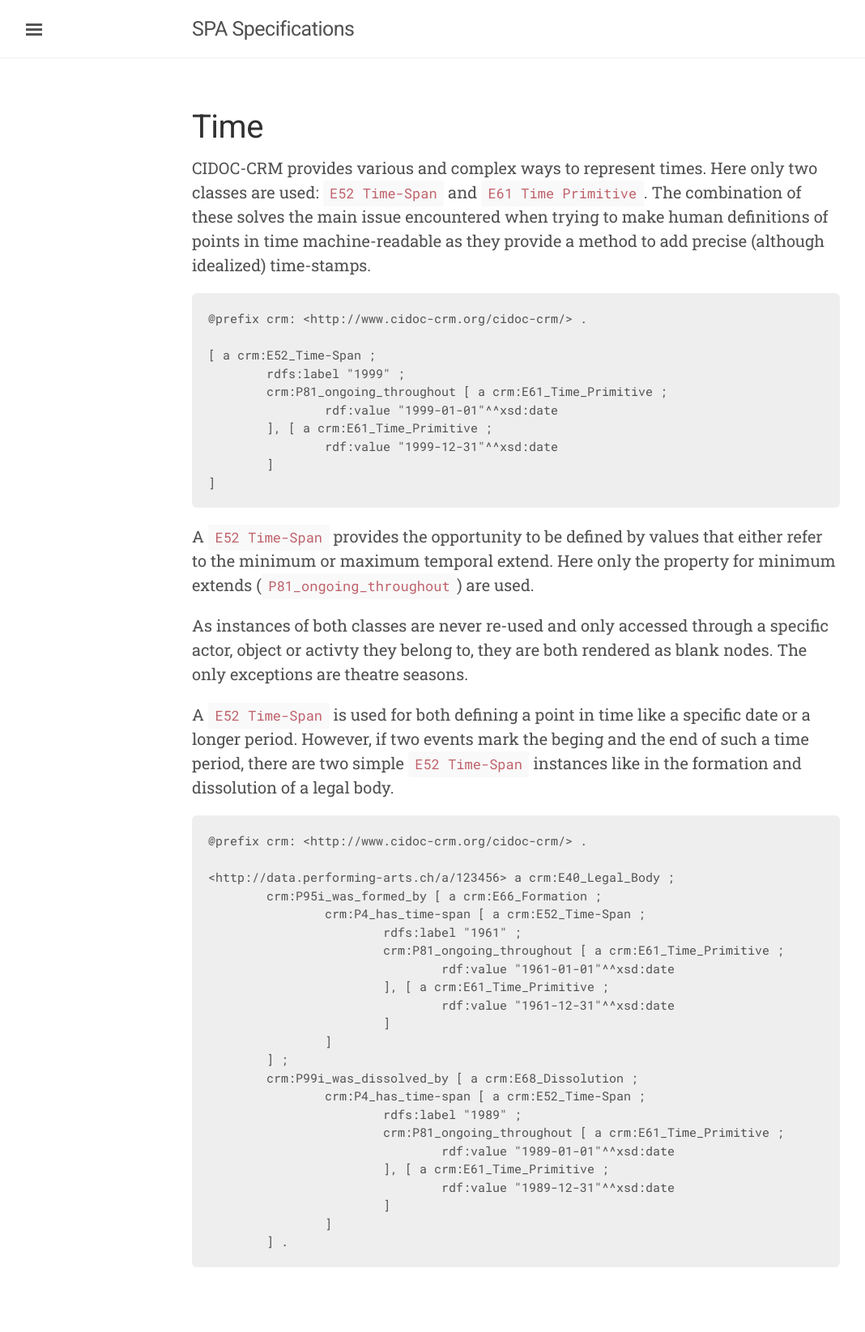
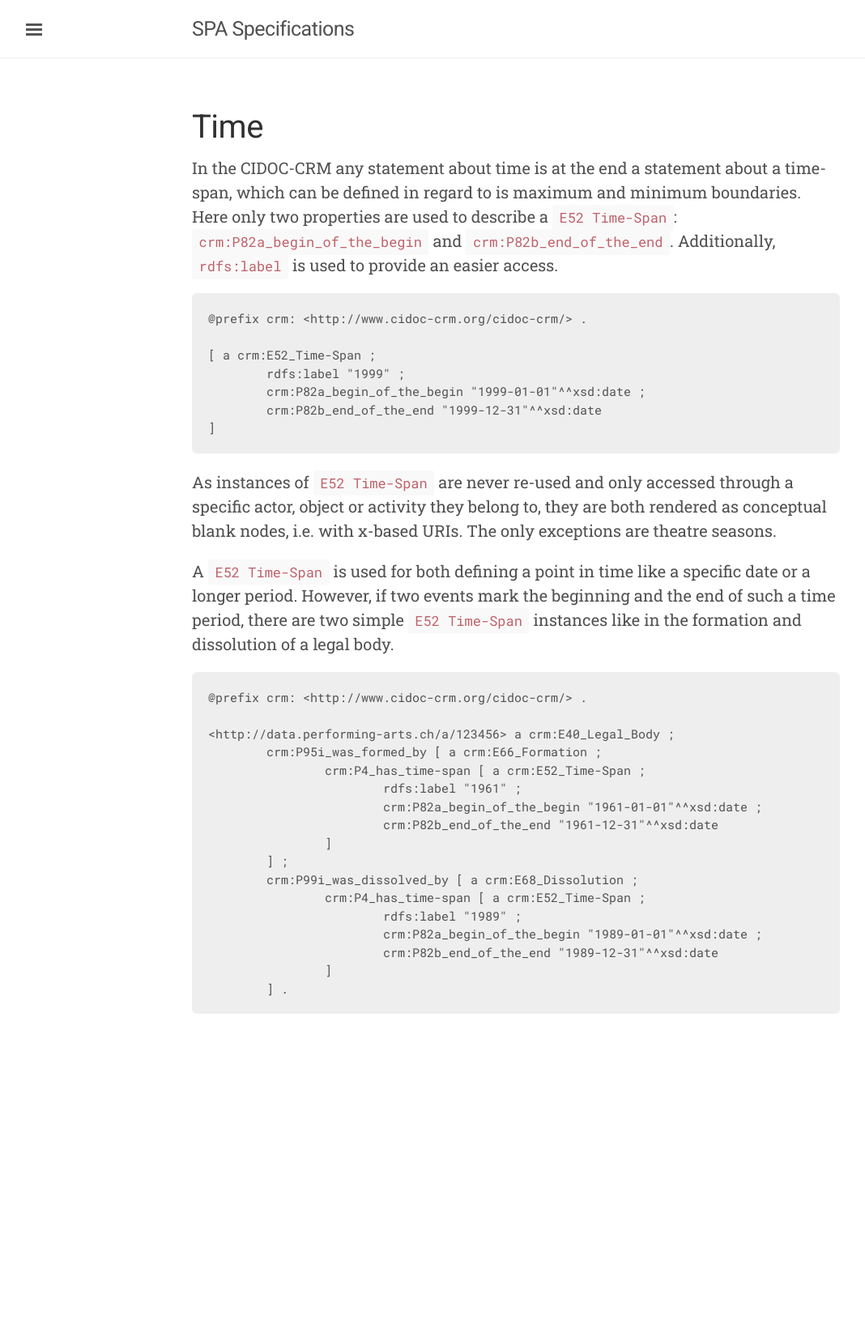
Before and after one commit to sapa/spa-specifications, a Jekyll site: the page built from time.md, in a window 1280 px wide. Shown: the whole page at 81% size, without its empty margins (3-1071 px from the left). Built offline with Jekyll 4.4.1, drawn with Linux system fonts in a browser that asks for light colours; after the commit the page ends 1332 px from its top, so only the background shows below that.

Commit message:
simplification of time-spans

````diff
--- a/time.md
+++ b/time.md
@@ -3,29 +3,21 @@ layout: page
 title: Time
 ---
 
-<!-- TODO: Can we call this a date, when CIDOC-CRM suggest a different understanding of that term? -->
-
-CIDOC-CRM provides various and complex ways to represent times. Here only two classes are used: `E52 Time-Span` and `E61 Time Primitive`. The combination of these solves the main issue encountered when trying to make human definitions of points in time machine-readable as they provide a method to add precise (although idealized) time-stamps.
+In the CIDOC-CRM any statement about time is at the end a statement about a time-span, which can be defined in regard to is maximum and minimum boundaries. Here only two properties are used to describe a `E52 Time-Span`: `crm:P82a_begin_of_the_begin` and `crm:P82b_end_of_the_end`. Additionally, `rdfs:label` is used to provide an easier access.
 
 ```ttl
 @prefix crm: <http://www.cidoc-crm.org/cidoc-crm/> .
 
 [ a crm:E52_Time-Span ;
 	rdfs:label "1999" ;
-	crm:P81_ongoing_throughout [ a crm:E61_Time_Primitive ;
-		rdf:value "1999-01-01"^^xsd:date
-	], [ a crm:E61_Time_Primitive ;
-		rdf:value "1999-12-31"^^xsd:date
-	]
+	crm:P82a_begin_of_the_begin "1999-01-01"^^xsd:date ;
+	crm:P82b_end_of_the_end "1999-12-31"^^xsd:date
 ]
 ```
-<!-- TODO: Do I need two `E61 Time Primitive`s here? -->
 
-A `E52 Time-Span` provides the opportunity to be defined by values that either refer to the minimum or maximum temporal extend. Here only the property for minimum extends (`P81_ongoing_throughout`) are used.
+As instances of `E52 Time-Span` are never re-used and only accessed through a specific actor, object or activity they belong to, they are both rendered as conceptual blank nodes, i.e. with x-based URIs. The only exceptions are theatre seasons.
 
-As instances of both classes are never re-used and only accessed through a specific actor, object or activty they belong to, they are both rendered as blank nodes. The only exceptions are theatre seasons.
-
-A `E52 Time-Span` is used for both defining a point in time like a specific date or a longer period. <!-- TODO: Do I actually have use cases for time periods? --> However, if two events mark the beging and the end of such a time period, there are two simple `E52 Time-Span` instances like in the formation and dissolution of a legal body.
+A `E52 Time-Span` is used for both defining a point in time like a specific date or a longer period. <!-- TODO: Do I actually have use cases for time periods? --> However, if two events mark the beginning and the end of such a time period, there are two simple `E52 Time-Span` instances like in the formation and dissolution of a legal body.
 
 ```ttl
 @prefix crm: <http://www.cidoc-crm.org/cidoc-crm/> .
@@ -34,26 +26,20 @@ A `E52 Time-Span` is used for both defining a point in time like a specific date
 	crm:P95i_was_formed_by [ a crm:E66_Formation ;
 		crm:P4_has_time-span [ a crm:E52_Time-Span ;
 			rdfs:label "1961" ;
-			crm:P81_ongoing_throughout [ a crm:E61_Time_Primitive ;
-				rdf:value "1961-01-01"^^xsd:date
-			], [ a crm:E61_Time_Primitive ;
-				rdf:value "1961-12-31"^^xsd:date
-			]
+			crm:P82a_begin_of_the_begin "1961-01-01"^^xsd:date ;
+			crm:P82b_end_of_the_end "1961-12-31"^^xsd:date
 		]
 	] ;
 	crm:P99i_was_dissolved_by [ a crm:E68_Dissolution ;
 		crm:P4_has_time-span [ a crm:E52_Time-Span ;
 			rdfs:label "1989" ;
-			crm:P81_ongoing_throughout [ a crm:E61_Time_Primitive ;
-				rdf:value "1989-01-01"^^xsd:date
-			], [ a crm:E61_Time_Primitive ;
-				rdf:value "1989-12-31"^^xsd:date
-			]
+			crm:P82a_begin_of_the_begin "1989-01-01"^^xsd:date ;
+			crm:P82b_end_of_the_end "1989-12-31"^^xsd:date
 		]
 	] .
 ```
 
-<!-- TODO: Model a person with a birthyear/day. Needs a birth event! -->
+<!-- TODO: Model a person with a year/day of birth. Needs a birth event! -->
 
 <!-- TODO: Model the temporal validity of a name. Difficult ... -->
 
````
